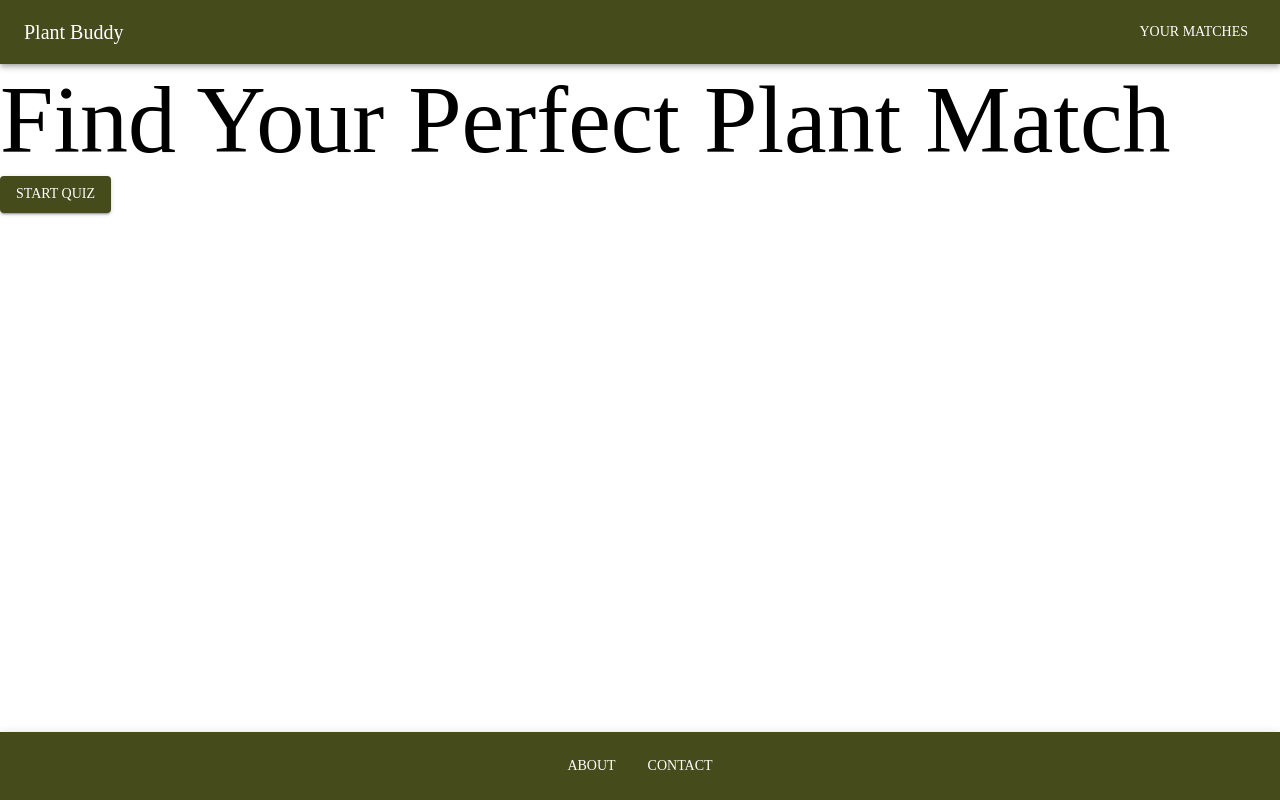
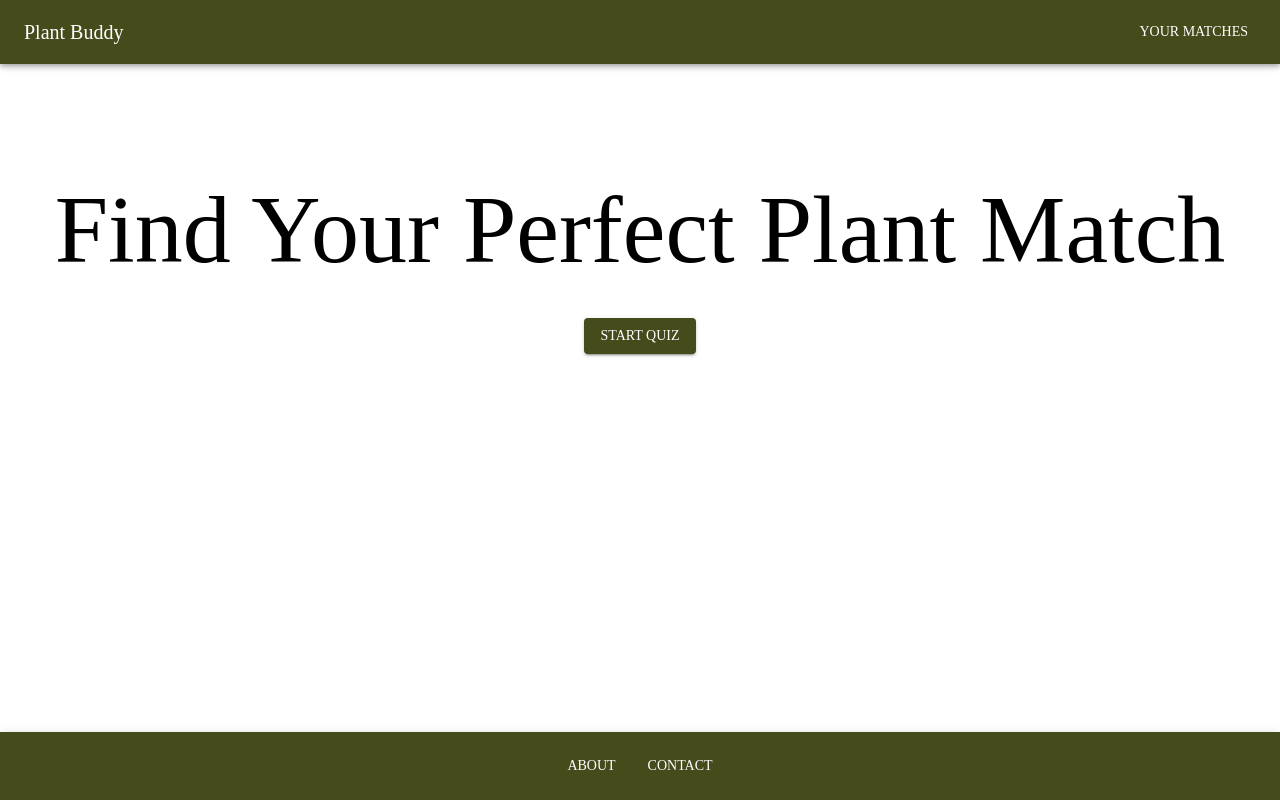
Before and after one commit to alicewestcreate/plant-buddy, a React (Create React App) app: page / in a window 1280 px wide. Built offline with nearby package versions, Linux system fonts and the light colour scheme; a web font is replaced by a local one.

Commit message:
Import material ui and edit css

```diff
--- a/src/components/pages/Home.js
+++ b/src/components/pages/Home.js
@@ -1,7 +1,7 @@
 import React from "react";
 import Typography from '@mui/material/Typography';
 import Layout from "../Layout/Layout";
-import { Button } from "@mui/material";
+import { Button, Box } from "@mui/material";
 import { useNavigate } from "react-router-dom";
 
 const Home = () => {
@@ -10,12 +10,34 @@ const Home = () => {
 
     return (
         <Layout>
-            <Typography variant="h1" component="div" sx={{ flexGrow: 1 }}>
+
+            <Box
+                sx={{
+                    display: 'flex',
+                    justifyContent: 'center',
+                    alignItems: 'center',
+                    minHeight: '50vh',
+
+
+                }}
+            >
+            <Box
+             sx={{
+                display: 'flex',
+                justifyContent: 'space-around',
+                alignItems: 'center',
+                flexDirection: 'column',
+                margin: 'auto',
+            }}
+            >
+            <Typography variant="h1" component="div" sx={{ flexGrow: 1, marginBottom: '2rem'}}>
                 Find Your Perfect Plant Match
             </Typography>
-            <Button variant="contained" color="primary" onClick={() => navigate("/cards")} >
+            <Button variant="contained" color="primary" onClick={() => navigate("/quiz")} >
                 Start Quiz
             </Button>
+            </Box>
+            </Box>
         </Layout>
     )
 
```
